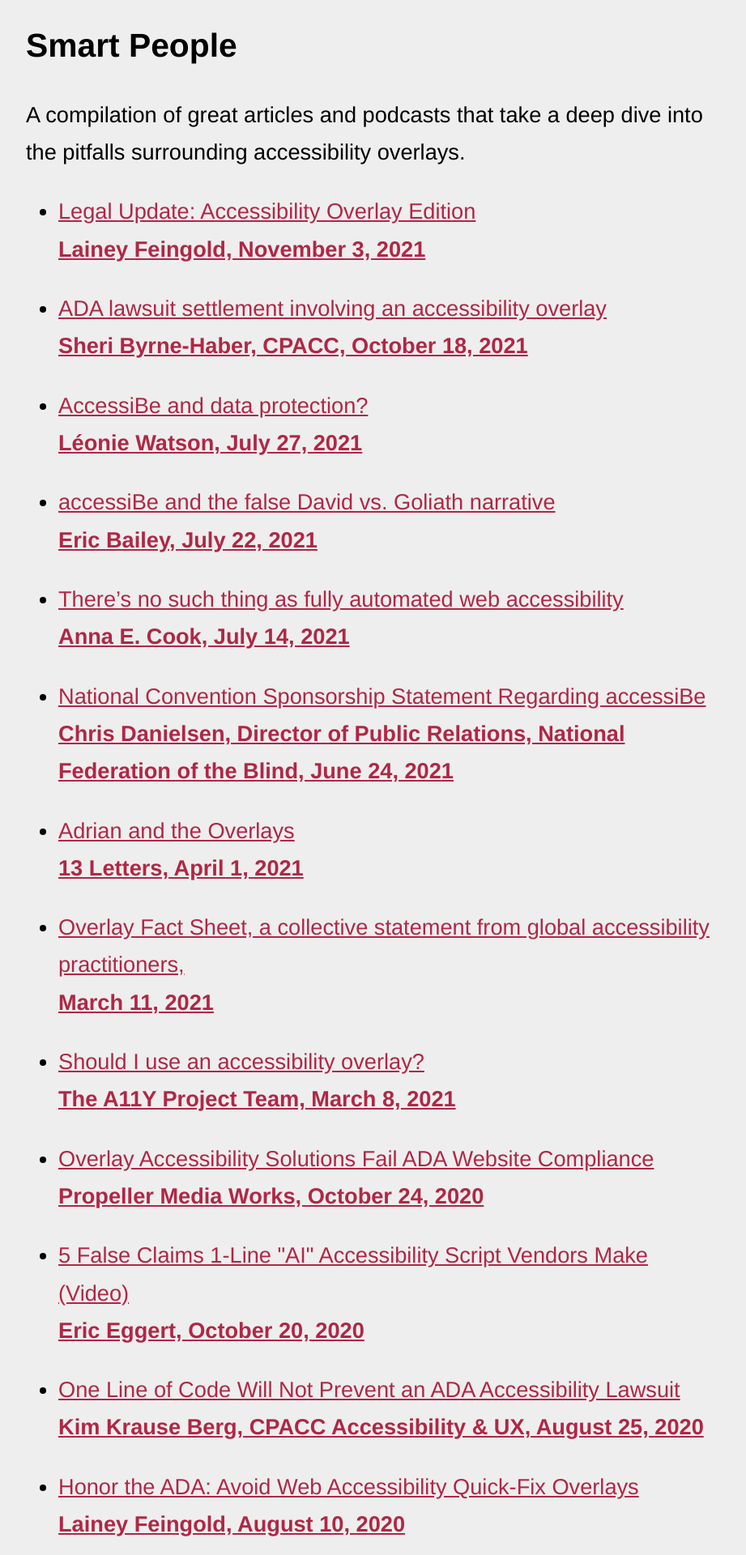
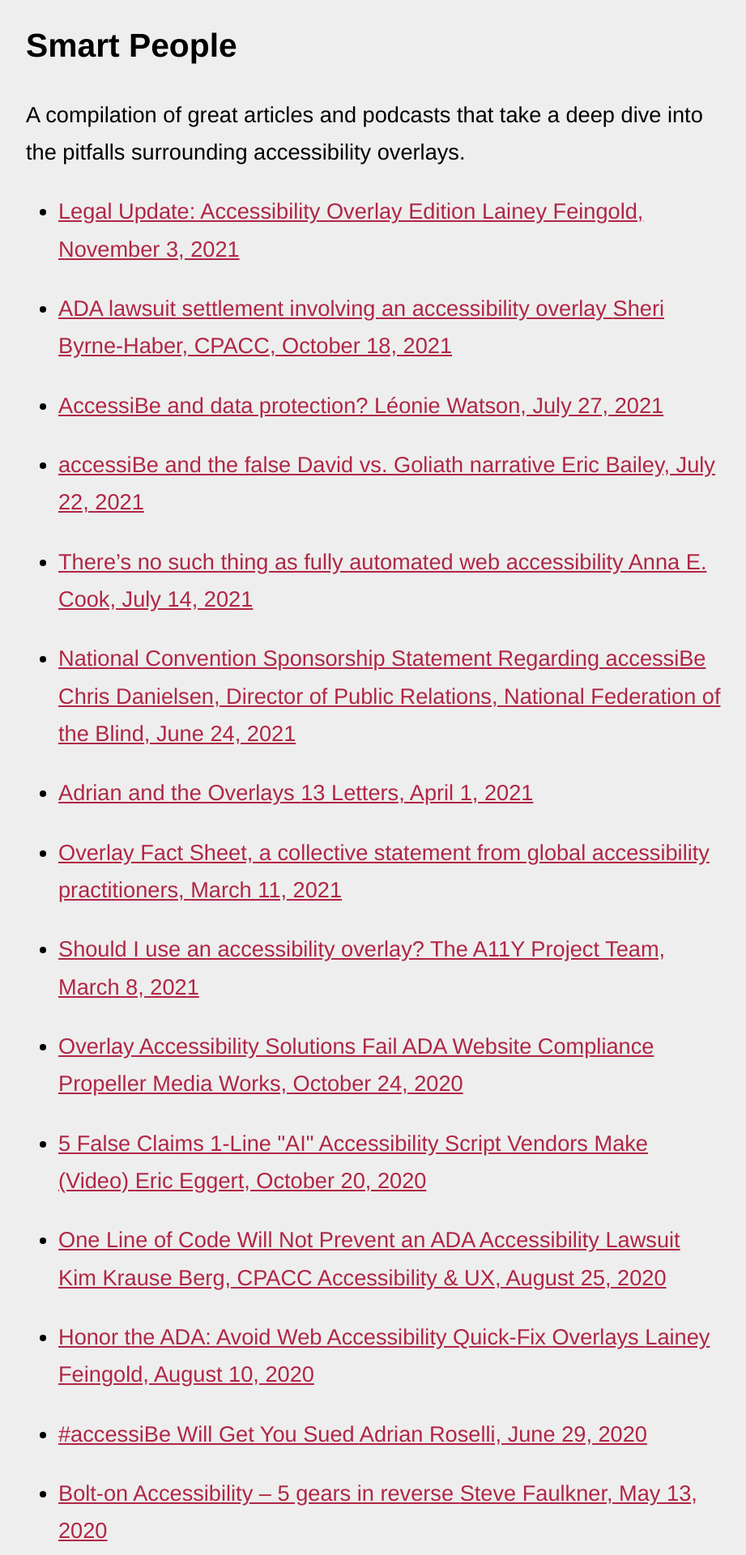
Before and after one commit to michaelspellacy/shouldiuseanaccessibilityoverlay-com, a Jekyll site: the page built from index.html, in a window 1280 px wide. Shown: the part 4106-6026 px from the top of the page at 81% size, without its empty margins (178-1099 px from the left). Built offline with Jekyll 4.4.1, drawn with Linux system fonts in a browser that asks for light colours.

Commit message:
Update default.html

```diff
--- a/_layouts/default.html
+++ b/_layouts/default.html
@@ -50,11 +50,11 @@
 
       <section id="smart-people">
 
-        <h2 class="heading"><a href="#smart-people">Smart People</a></h2>
+        <h2 class="heading">Smart People</h2>
 
         <p>A compilation of great articles and podcasts that take a deep dive into the pitfalls surrounding accessibility overlays.</p>
 
-        <ul class="articles">
+        <ul>
           <li><a href="https://www.lflegal.com/2021/11/overlay-legal-update/">Legal Update: Accessibility Overlay Edition <span>Lainey Feingold, November 3, 2021</span></a></li>
           <li><a href="https://sheribyrnehaber.medium.com/important-settlement-in-an-ada-lawsuit-involving-an-accessibility-overlay-748a82850249">ADA lawsuit settlement involving an accessibility overlay <span>Sheri Byrne-Haber, CPACC, October 18, 2021</span></a></li>
           <li><a href="https://tink.uk/accessibe-and-data-protection/">AccessiBe and data protection? <span>Léonie Watson, July 27, 2021</span></a></li>
@@ -86,7 +86,7 @@
 
         <p>Check out these videos and presentations by accessibility professionals in the field and the disabled community.</p>
 
-        <ul class="articles">
+        <ul>
           <li><a href="https://www.youtube.com/watch?v=k6VmSjEIiks&ab_channel=AccessibilityTalks">
 
             <img src="https://img.youtube.com/vi/k6VmSjEIiks/maxresdefault.jpg" alt="">
@@ -111,11 +111,11 @@
 
       <section id="tools">
 
-        <h2 class="heading"><a href="#tools">Tools</a></h2>
+        <h2 class="heading">Tools</h2>
 
         <p>Is an overlay interfering with your web experience? These tools will help you to bypass them.</p>
 
-        <ul class="articles">
+        <ul>
           <li><a href="https://sclower.github.io/accessibegone/">AccessiBe Gone: Instructions for blocking AccessiBe and similar intrusive overlays <span>Stephen Clower</span></a></li>
           <li><a href="https://www.accessibyebye.org/">AccessiByeBye - Chrome Plug-in <span>Pneuma Solutions</span></a></li>
         </ul>
@@ -124,11 +124,11 @@
 
       <section id="news">
 
-        <h2 class="heading"><a href="#news">In The News</a></h2>
+        <h2 class="heading">In The News</h2>
 
         <p>Stay informed with events surrounding overlays.</p>
 
-        <ul class="articles">
+        <ul>
           <li><a href="https://www.nbcnews.com/tech/innovation/blind-people-advocates-slam-company-claiming-make-websites-ada-compliant-n1266720">Blind people, advocates slam company claiming to make websites ADA compliant <span>April Glaser, NBC News, May 9, 2021</span></a></li>
           <li><a href="https://www.vice.com/en/article/m7az74/people-with-disabilities-say-this-ai-tool-is-making-the-web-worse-for-them">People With Disabilities Say This AI Tool Is Making the Web Worse for Them <span>Todd Feathers, March 17, 2021</span></a></li>
           <li><a href="https://wptavern.com/wordpress-org-removes-fake-reviews-for-acessibe-plugin">WordPress.org Removes Fake Reviews for AccessiBe Plugin <span>Sarah Gooding, February 18, 2021</span></a></li>
@@ -147,7 +147,7 @@
 
         <p><small>The content of this site is licensed under <a href="http://creativecommons.org/licenses/by-nc-sa/3.0/">Creative Commons</a>. <br>
 
-          Created by <span itemprop="author" itemscope itemtype="http://schema.org/Person"><a href="https://michaelspellacy.com" itemprop="url"><span itemprop="name">Michael Spellacy</span></a></span>, "Greedy" Accessibility Consultant". <a href="/contribute/">Contributions</a> to this project are welcome!</small></p>
+          Created by <a href="https://michaelspellacy.com" itemprop="author name url" itemscope itemtype="http://schema.org/Person">Michael Spellacy</a>, "Greedy" Accessibility Consultant". <a href="/contribute/">Contributions</a> to this project are welcome!</small></p>
 
       </div>
 
```
